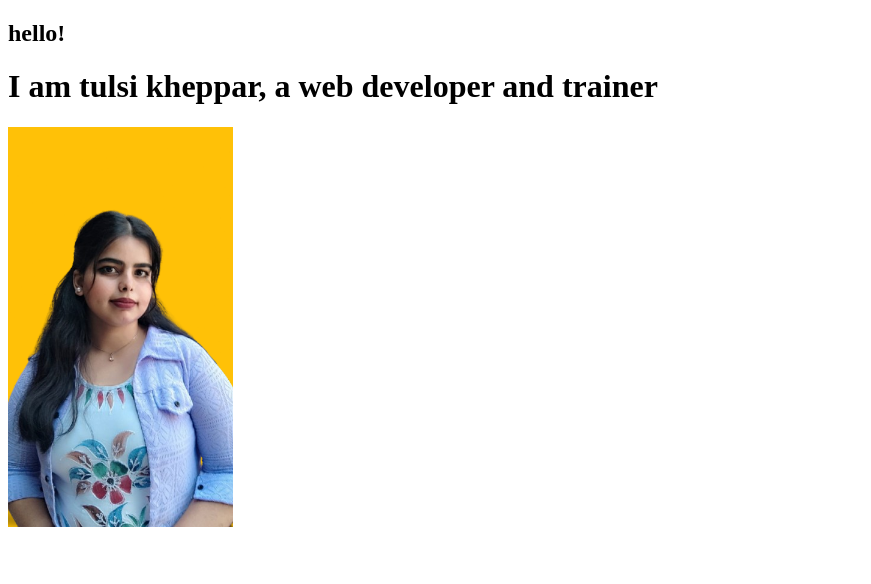
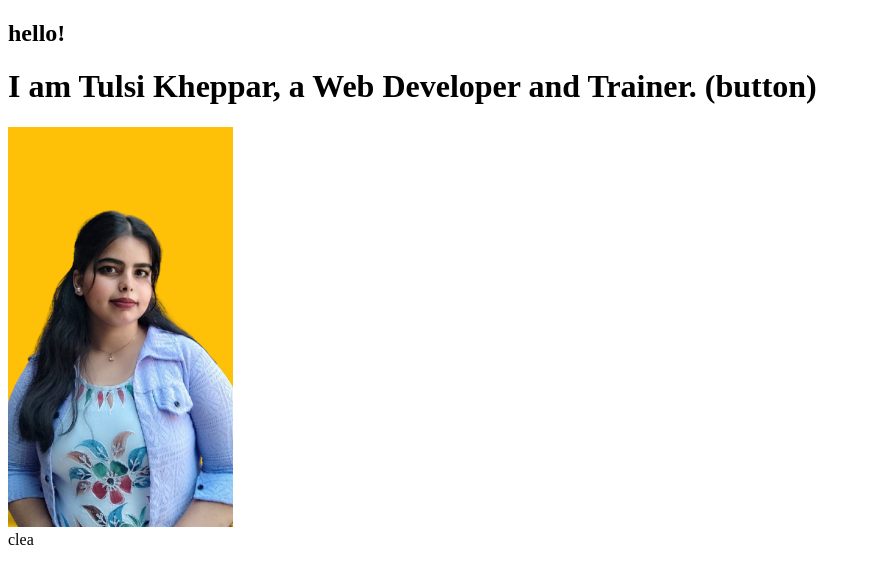
Before and after one commit to TulsiKheppar/html, a plain HTML site: page HTML CODE/Portfolio.html in a window 1280 px wide. Shown: the whole page, without its empty margins (0-871 px from the left). Drawn offline with Linux system fonts and the light colour scheme.

Commit message:
Changed case and added button

```diff
--- a/HTML CODE/Portfolio.html
+++ b/HTML CODE/Portfolio.html
@@ -12,10 +12,10 @@
         </nav>
         <main>
          <h2> hello! </h2>
-        <h1> I am tulsi kheppar, a web developer and trainer </h1>
+        <h1> I am Tulsi Kheppar, a Web Developer and Trainer. (button)</h1>
         <img src="/IMAGES/profile pic.png" alt="profile pic of tulsi kheppar" height="400px" title="Tulsi Kheppar">
         </main>
-
+clea
     </header>
 </body>
 </html>
```
